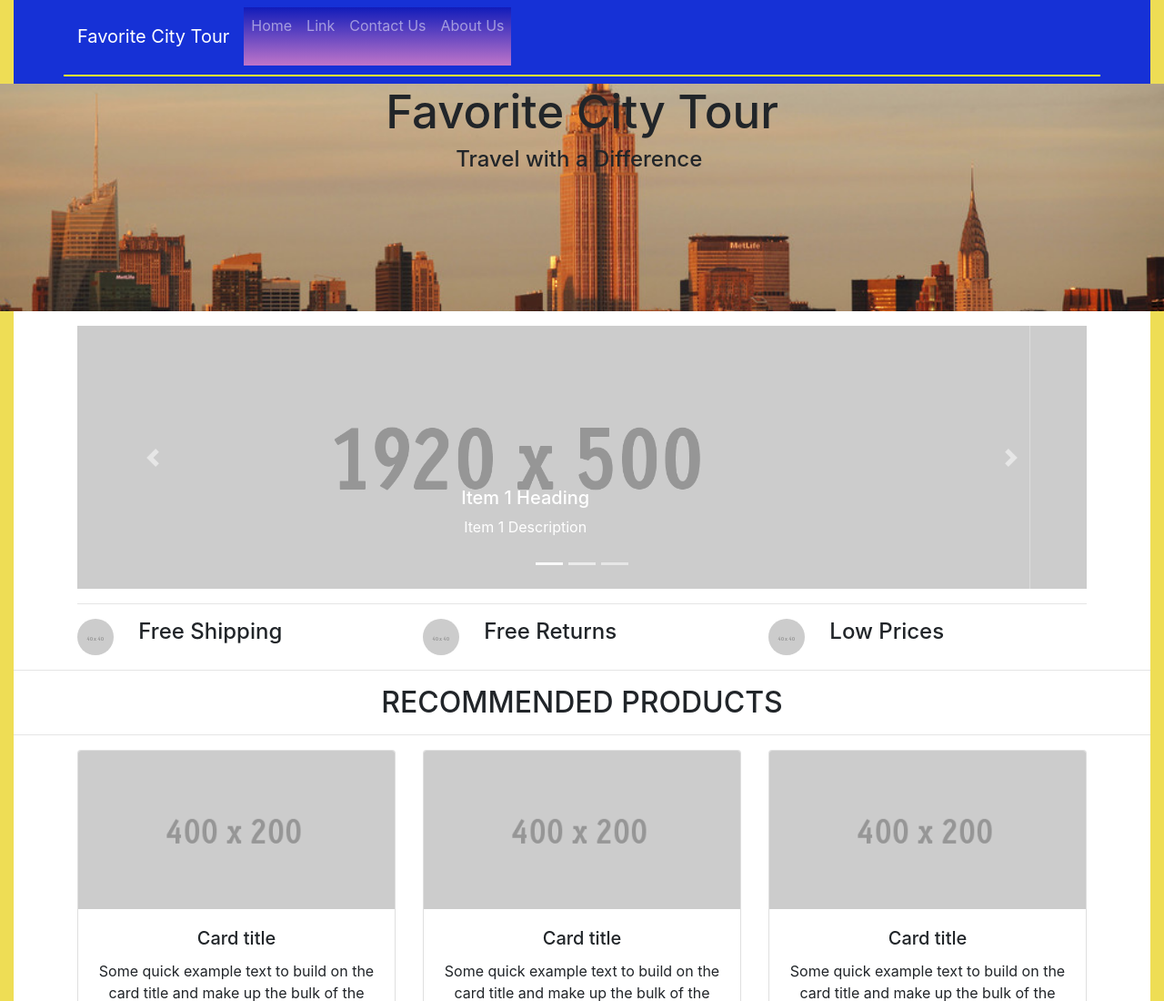
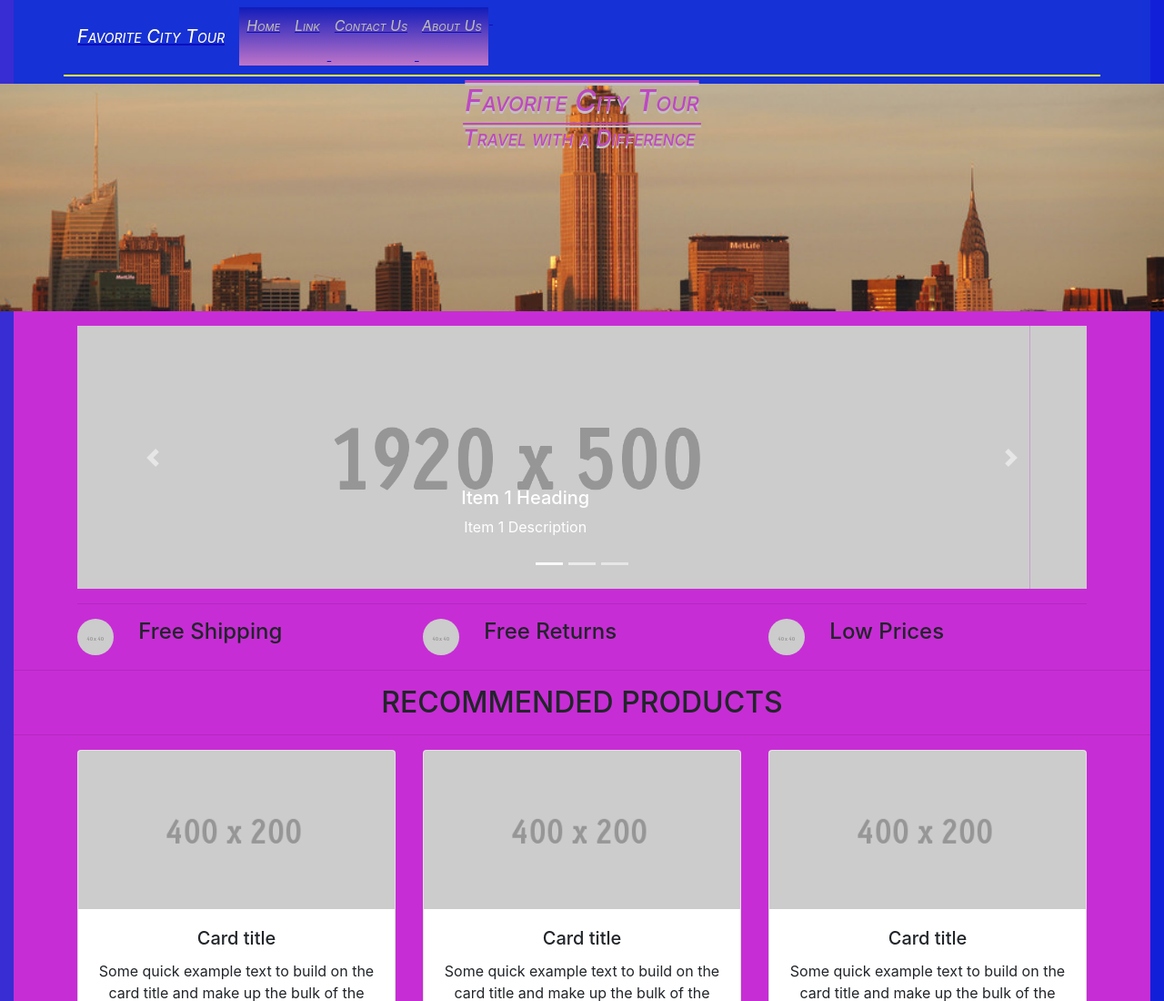
Before and after one commit to Sbmason/Sbmason.github.io, a plain HTML site: page Assignments Sherri Mason/mylayout.html in a window 1280 px wide. Shown: the top 1100 px of the page at 91% size. Drawn offline with Linux system fonts and the light colour scheme.

Commit message:
Update favorite-styles.css

```diff
--- a/Assignments Sherri Mason/favorite-styles.css
+++ b/Assignments Sherri Mason/favorite-styles.css
@@ -10,6 +10,7 @@
     background-image: -moz-linear-gradient(270deg,rgba(17,28,186,1.00) 0%,rgba(191,117,201,1.00) 100%);
     background-image: -o-linear-gradient(270deg,rgba(17,28,186,1.00) 0%,rgba(191,117,201,1.00) 100%);
     background-image: linear-gradient(180deg,rgba(17,28,186,1.00) 0%,rgba(191,117,201,1.00) 100%);
+    text-align: left;
 }
 header {
     height: 250px;
@@ -19,22 +20,33 @@ header {
     background-repeat: no-repeat;
     background-image: url("Folder%201/City.jpg") !important;
     background-size: 100% auto;
+    font-style: oblique;
+    font-variant: small-caps;
+    text-decoration: overline;
+    text-shadow: 0px 3px #C4BFC5;
+    font-size: 200px;
+    color: #BD49C0;
+    font-weight: 200;
 }
-header h2 {
-    text-align: center;
-    font-size: 51px;
+header p {
+    line-height: 50px;
 }
-header p { }
 nav .container {
     padding-bottom: 10px;
     border-bottom: 2px solid #FF3;
+    text-decoration: underline;
+    font-variant: small-caps;
+    text-shadow: 0px 0px #7A7A7A;
+    color: #0C0DBF;
+    font-style: oblique;
 }
 body {
-    border-right: 15px solid #ED5;
-    border-left: 15px solid #ED5;
+    border-right: 15px solid #121FD9;
+    border-left: 15px solid #382CD3;
+    background-color: #C72DD5;
 }
 footer {
     padding-top: 5px;
     color: #069;
-    background-color: #ED5;
+    background-color: #E355EE;
 }
```
